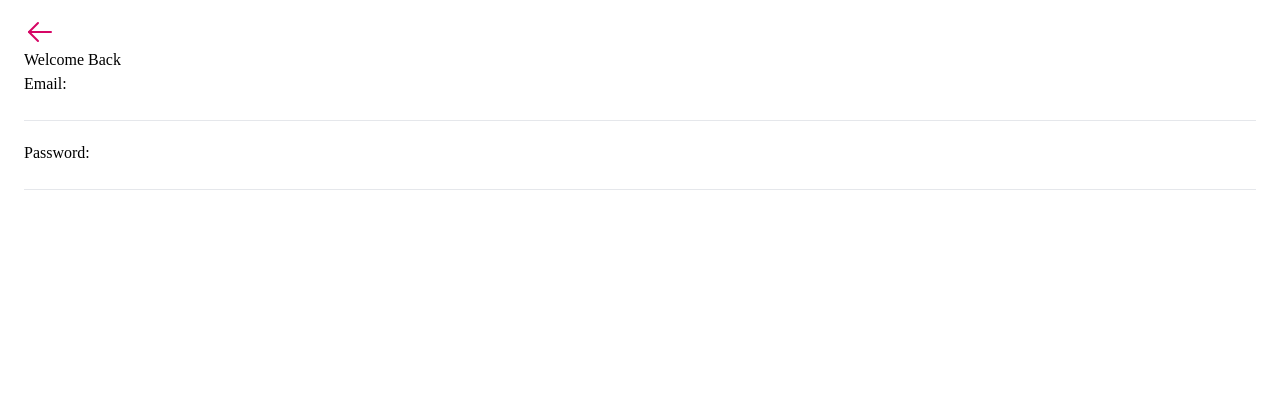
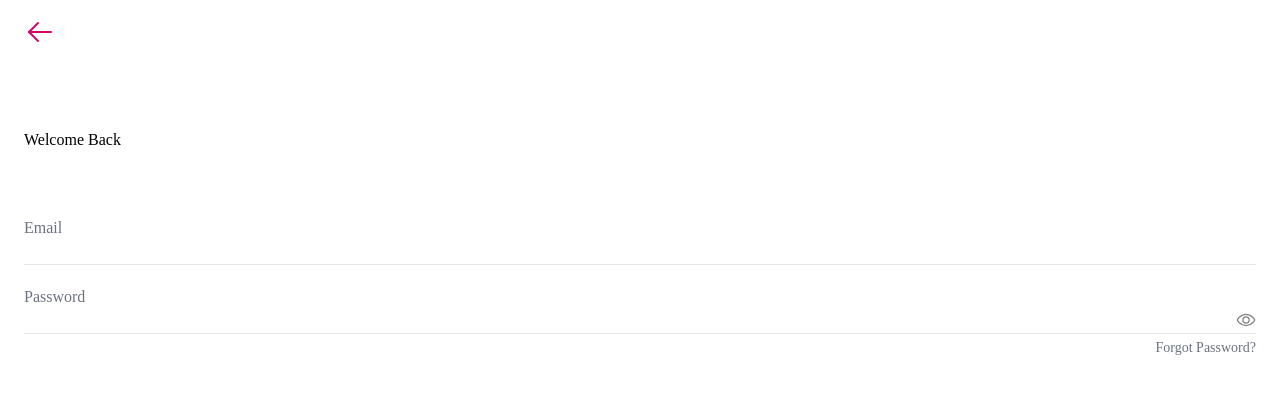
Before and after one commit to AgudaD/rapidGrills, a React (Vite) app: page /login in a window 1280 px wide. Shown: the top 394 px of the page. Built offline with nearby package versions, Linux system fonts and the light colour scheme; a web font is replaced by a local one.

Commit message:
new commit

```diff
--- a/src/pages/authentication/Login.jsx
+++ b/src/pages/authentication/Login.jsx
@@ -1,4 +1,4 @@
-import { ArrowLeft } from "phosphor-react";
+import { ArrowLeft, Eye } from "phosphor-react";
 import React from "react";
 
 const Login = () => {
@@ -6,16 +6,19 @@ const Login = () => {
     <div className="px-6 py-4">
       <ArrowLeft size={32} color="#D60665" />
 
-      <p>Welcome Back</p>
-
-      <div className="space-y-5">
-        <div>
-          <label>Email:</label>
-          <input type="email" className="w-full border-b" />
-        </div>
-        <div>
-          <label>Password:</label>
-          <input type="password" className="w-full border-b" />
+      <div className="mt-20">
+        <p>Welcome Back</p>
+        <div className="mt-16 text-gray-500">
+          <div className="mt-5">
+            <label>Email</label>
+            <input type="email" className="w-full border-b outline-none" />
+          </div>
+          <div className="relative mt-5">
+            <label>Password</label>
+            <input type="password" className="w-full border-b outline-none" />
+            <Eye size={20} color="gray" className="absolute bottom-1 right-0" />
+          </div>
+          <p className="mt-1 text-end text-sm">Forgot Password?</p>
         </div>
       </div>
     </div>
```
